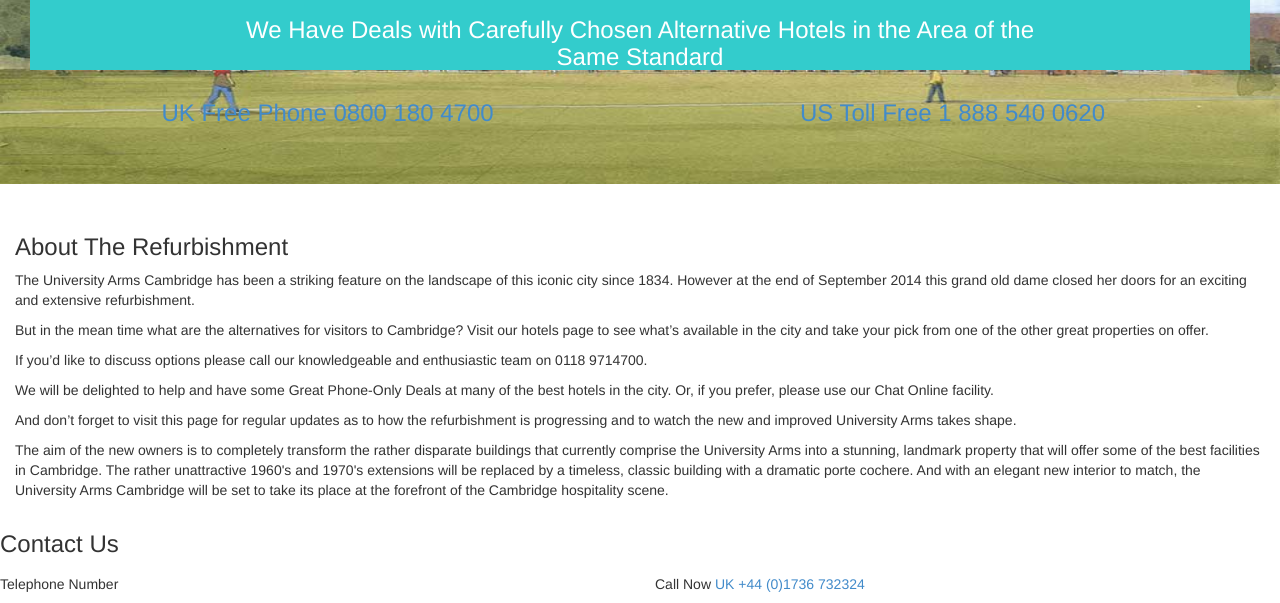
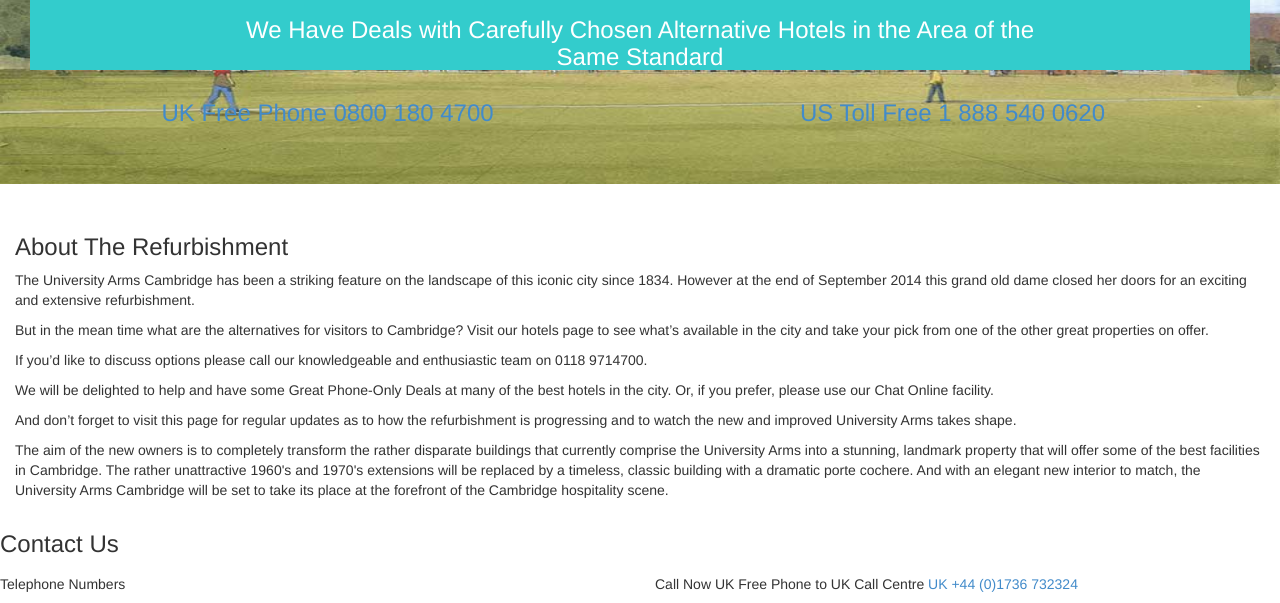
Before and after one commit to woisme/landing-page, a plain HTML site: page app/index.html in a window 1280 px wide. Shown: the part 223-826 px from the top of the page. Drawn offline with nearby package versions, Linux system fonts and the light colour scheme.

Commit message:
Change to the Contact Details

```diff
--- a/app/Custom Directives Files/contact-us.html
+++ b/app/Custom Directives Files/contact-us.html
@@ -6,10 +6,10 @@
 
 <div class="row">
     <div class="col-md-6">
-        <h5>Telephone Number</h5>
+        <h5>Telephone Numbers</h5>
     </div>
 
     <div class="col-md-6">
-        <h5>Call Now <a href="tel:0044 (0)01738 732324">UK +44 (0)1736 732324</a></h5>
+        <h5>Call Now UK Free Phone to UK Call Centre <a href="tel:0044 (0)01738 732324">UK +44 (0)1736 732324</a></h5>
     </div>
 </div>
```
